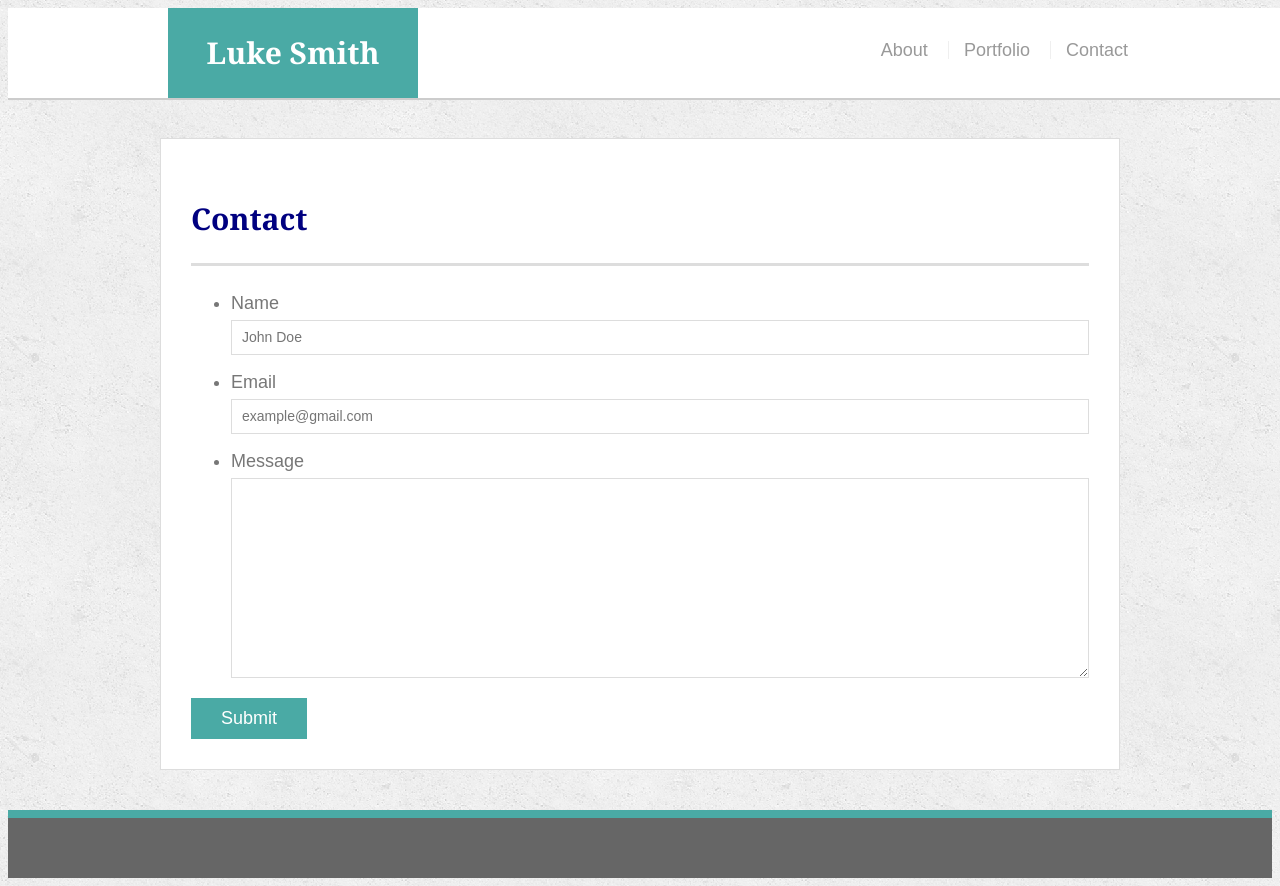
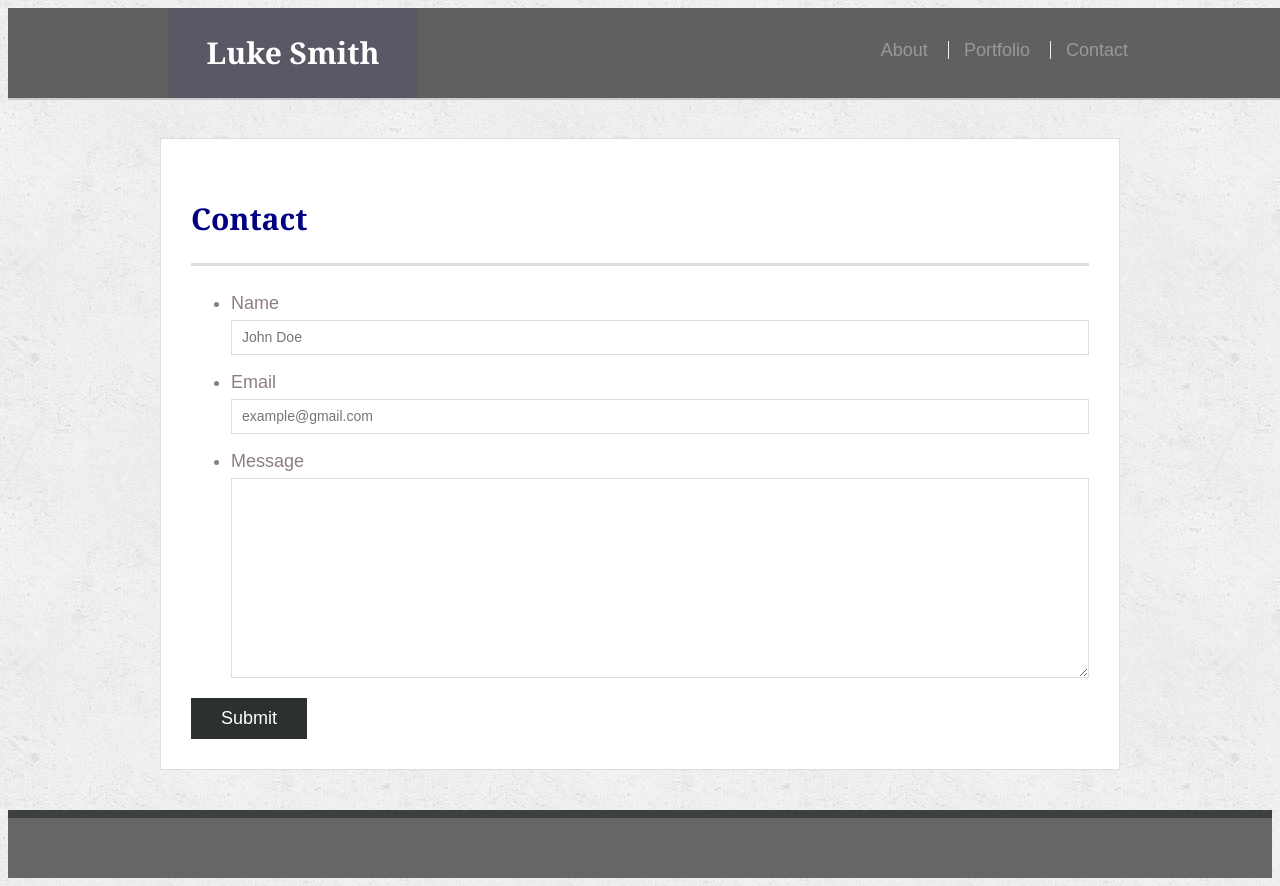
Before and after one commit to anexfoxtek/anexfoxtek.github.io, a plain HTML site: page contact.html in a window 1280 px wide. Drawn offline with Linux system fonts and the light colour scheme.

Commit message:
updated file

```diff
--- a/assets/css/style.css
+++ b/assets/css/style.css
@@ -2,7 +2,7 @@ body {
   font-family: Arial, "Helvetica Neue", Helvetica, sans-serif;
   font-size: 18px;
   line-height: 34px;
-  color: #777777;
+  color: #8d7e7e;
   background: url("../images/concrete_seamless.png");
 }
 
@@ -59,7 +59,7 @@ h3 {
   margin: 0 0 30px;
   overflow: auto;
   color: #ffffff;
-  background: #ffffff;
+  background: #616060;
   border-bottom: 2px solid #cccccc;
 }
 
@@ -74,7 +74,7 @@ h3 {
   color: #ffffff;
   text-align: center;
   text-decoration: none;
-  background: #4aaaa5;
+  background: rgb(92, 87, 100);
 }
 
 nav {
@@ -106,7 +106,7 @@ footer {
   color: #cccccc;
   text-align: center;
   background: #666666;
-  border-top: 8px solid #4aaaa5;
+  border-top: 8px solid #3c4140;
   height: 50px;
 }
 
@@ -212,6 +212,6 @@ input[type=submit] {
   font-size: 18px;
   color: #ffffff;
   cursor: pointer;
-  background: #4aaaa5;
+  background: #2d3030;
   border: 0 none;
 }
```
